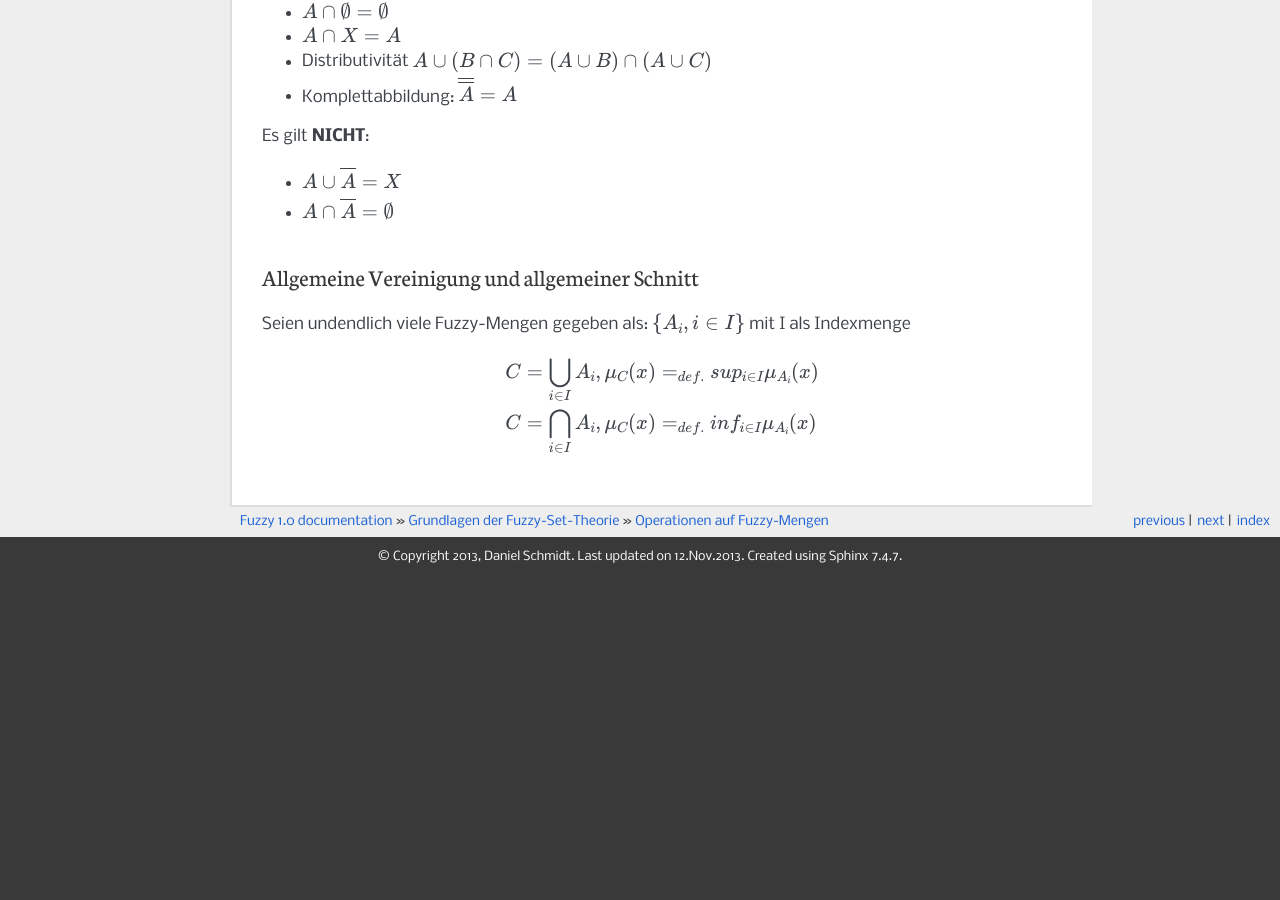
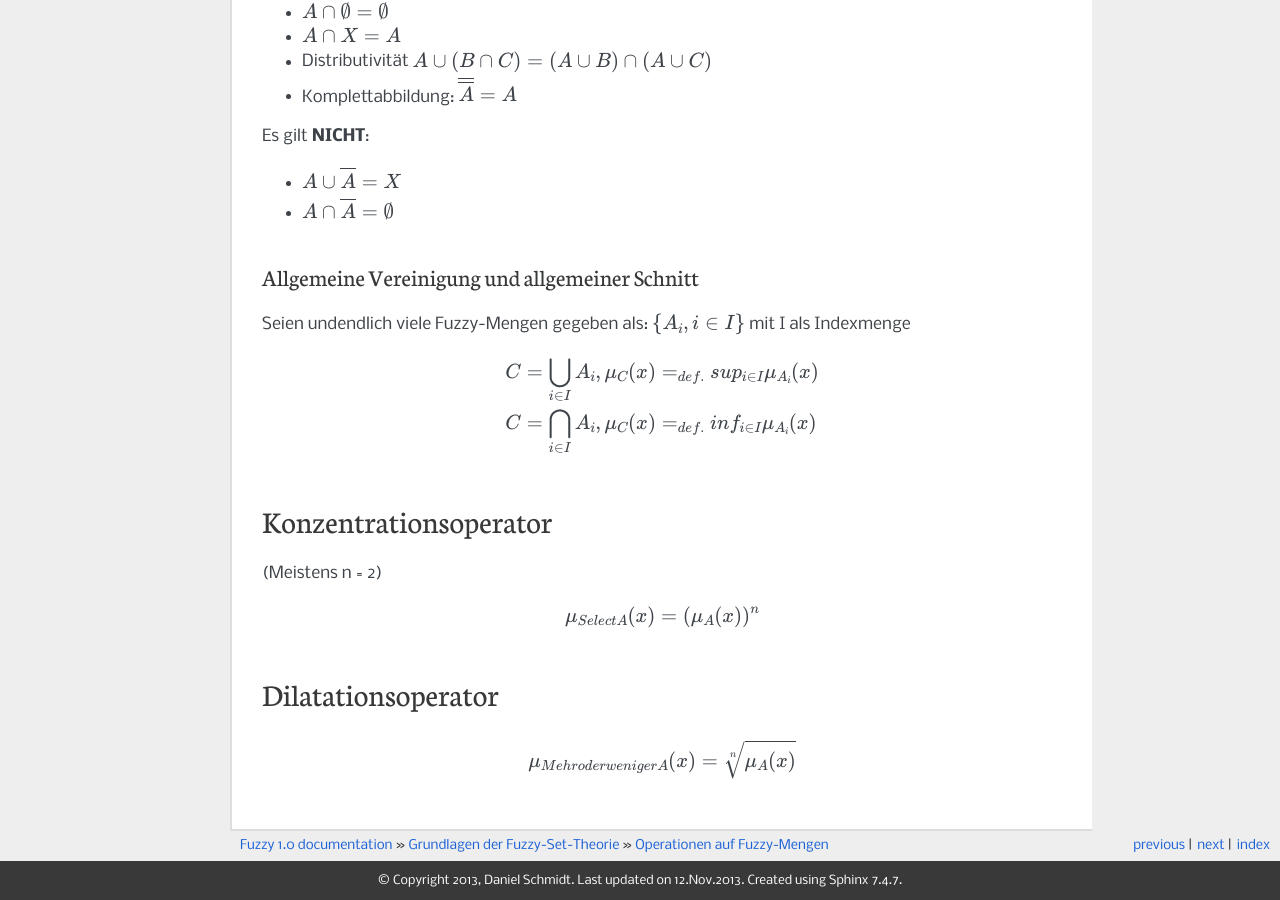
Before and after one commit to DanielMSchmidt/fuzzy, a Sphinx documentation site: the page built from source/grundlagen/operationen.rst, in a window 1280 px wide and 900 px high, scrolled down 910 px. Built offline with Sphinx 7.4.7, drawn with Linux system fonts in a browser that asks for light colours; before the commit the page ends 1486 px from its top, so only the background shows below that; some of the changed text lies outside the part shown.

Commit message:
5. Vorlesung

```diff
--- a/source/anwendungen/index.rst
+++ b/source/anwendungen/index.rst
@@ -5,3 +5,4 @@ Anwendungen
    :maxdepth: 2
 
    analysis
+   variablen
--- a/source/grundlagen/operationen.rst
+++ b/source/grundlagen/operationen.rst
@@ -61,3 +61,19 @@ Seien undendlich viele Fuzzy-Mengen gegeben als: :math:`\{ A_i , i \in I \}` mit
 .. math::
   &C = \bigcup_{i \in I} A_i, \mu_C (x) =_{def.} sup_{i \in I} \mu_{A_i}(x) \\
   &C = \bigcap_{i \in I} A_i, \mu_C (x) =_{def.} inf_{i \in I} \mu_{A_i}(x)
+
+
+
+Konzentrationsoperator
+======================
+
+(Meistens n = 2)
+
+.. math::
+  \mu_{Select A}(x) = (\mu_A(x))^n
+
+Dilatationsoperator
+===================
+
+.. math::
+  \mu_{Mehr oder weniger A}(x) = \sqrt[n]{\mu_A(x)}
```
Also changed, not shown: source/anwendungen/variablen.rst (added, +34 -0 lines).
